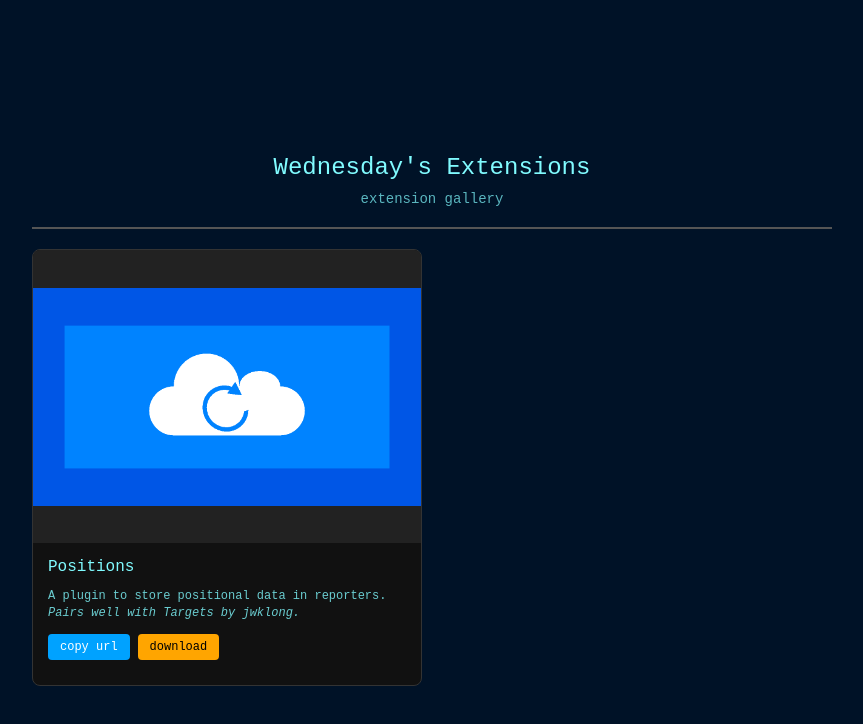
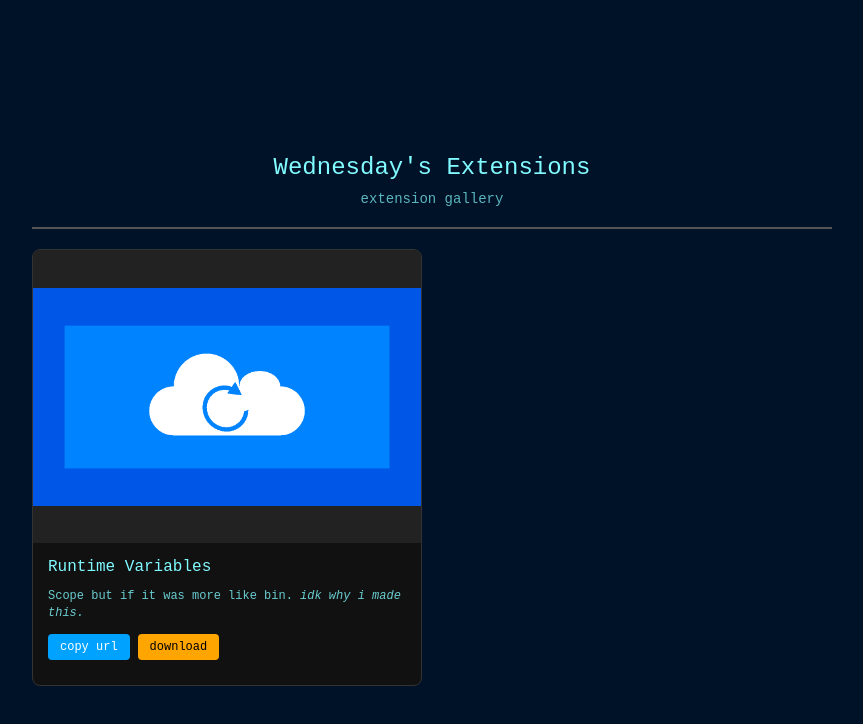
Before and after one commit to wednesdayweezer/ScratchExtensions, a plain HTML site: page index.html in a window 1280 px wide. Shown: the whole page, without its empty margins (208-1071 px from the left). Drawn offline with Linux system fonts and the light colour scheme; no server answers; a web font is replaced by a local one.

Commit message:
Update index.html

```diff
--- a/index.html
+++ b/index.html
@@ -177,7 +177,7 @@
         <div class="subtitle">extension gallery</div>
         <hr>
 
-        <div id="extensions-container"><div class="extensions-grid"><div class="extension-card"><img class="extension-banner" src="./static/homepage/runtimeBanner.png" alt="Runtime Variables"><div class="extension-content"><h2 class="extension-name">Positions</h2><p class="extension-description">A plugin to store positional data in reporters. <i>Pairs well with Targets by jwklong.</i></p><div class="extension-buttons"><button class="copy-btn">copy url</button><a class="download-btn" href="https://raw.githubusercontent.com/wednesdayweezer/ScratchExtensions/refs/heads/main/static/extensions/runtimevariables.js" download="" target="_blank">download</a></div><div class="extension-url">https://raw.githubusercontent.com/wednesdayweezer/ScratchExtensions/refs/heads/main/static/extensions/runtimevariables.js</div></div></div>
+        <div id="extensions-container"><div class="extensions-grid"><div class="extension-card"><img class="extension-banner" src="./static/homepage/runtimeBanner.png" alt="Runtime Variables"><div class="extension-content"><h2 class="extension-name">Runtime Variables</h2><p class="extension-description">Scope but if it was more like bin. <i>idk why i made this.</i></p><div class="extension-buttons"><button class="copy-btn">copy url</button><a class="download-btn" href="https://raw.githubusercontent.com/wednesdayweezer/ScratchExtensions/refs/heads/main/static/extensions/runtimevariables.js" download="" target="_blank">download</a></div><div class="extension-url">https://raw.githubusercontent.com/wednesdayweezer/ScratchExtensions/refs/heads/main/static/extensions/runtimevariables.js</div></div></div>
     </div>
 
     <script>
```
